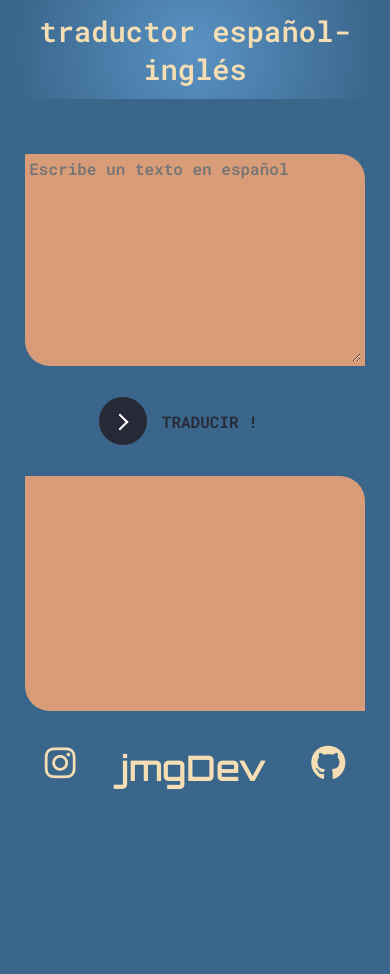
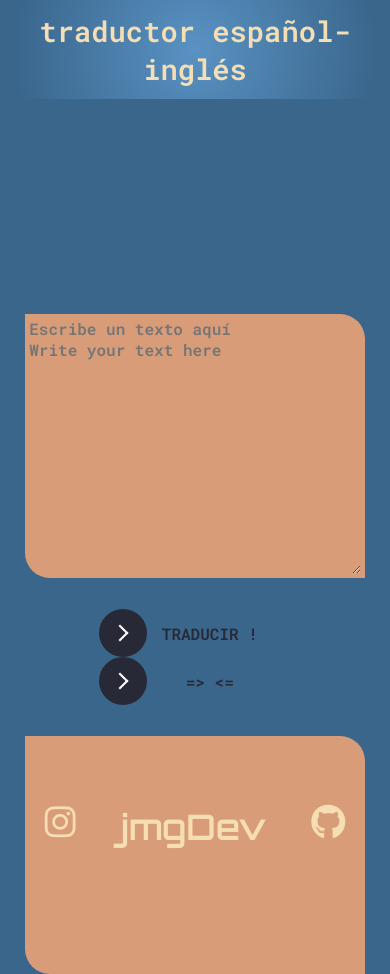
Before and after one commit to josuemguinazu/textTranslate, a plain HTML site: page index.html in a window 390 px wide. Before the commit the page ends 844 px from the top, so only its background shows below. Drawn offline with Linux system fonts and the light colour scheme.

Commit message:
display changes

```diff
--- a/index.html
+++ b/index.html
@@ -15,15 +15,21 @@
   </div>
   <main class="main">
     <div class="inputTxt">
-      <textarea name="" id="traducir" placeholder="Escribe un texto en español"></textarea>
+      <textarea name="" id="traducir" placeholder="Escribe un texto aquí          Write your text here"></textarea>
     </div>
 
-    <div class="">
+    <div class="buttons">
       <button id="btnTraducir" class="learn-more">
         <span class="circle" aria-hidden="true">
           <span class="icon arrow"></span>
         </span>
         <span class="button-text">Traducir !</span>
+      </button>
+      <button id="btnToggle" class="learn-more">
+        <span class="circle" aria-hidden="true">
+          <span class="icon arrow"></span>
+        </span>
+        <span id="toggLang" class="button-text"> => <= </span>
       </button>
     </div>
 
--- a/script.js
+++ b/script.js
@@ -18,23 +18,27 @@ const getApiTrad = async (traducirEsto) => {
     },
     body: `[{"Text":"${traducirEsto}"}]`,
   };
-  //elegir idioma al cual se va a traducir el texto escrito en el input
-  const traducirA = 'en';
+  const tradLang = 'en';
+
   const response = await fetch(
-    `https://microsoft-translator-text.p.rapidapi.com/translate?to%5B0%5D=${traducirA}&api-version=3.0&profanityAction=NoAction&textType=plain`,
+    `https://microsoft-translator-text.p.rapidapi.com/translate?to%5B0%5D=${tradLang}&api-version=3.0&profanityAction=NoAction&textType=plain`,
     options
   );
+  //elegir idioma al cual se va a traducir el texto escrito en el input
+  const toggLang = document.querySelector('#toggLang'); // ? BOTON CAMBIAR IDIOMA
+  toggLang.addEventListener('click', changeLang(tradLang));
+
   traducirTexto(response);
-  /*
-    .then((response) => response.json())
-    .then((response) => {
-      const txtTraducido = response[0].translations[0].text;
-      console.log(txtTraducido);
-      insertTextoTraducido(txtTraducido);
-    })
-    .catch((err) => console.error(err));
-    */
 };
+const changeLang = async (tradLang) => {
+  if (tradLang === 'en') {
+    tradLang = 'es';
+  } else {
+    tradLang = 'en';
+  }
+  console.log(tradLang);
+};
+
 const traducirTexto = async (response) => {
   const res = await response.json();
   const txtTraducido = res[0].translations[0].text;
--- a/style.css
+++ b/style.css
@@ -60,7 +60,7 @@ h1 {
 .insertTxt {
   padding: 1%;
   width: 30%;
-  height: 90%;
+  min-height: 90%;
   background-color: #d99c79;
   font-size: 1.4rem;
   border-bottom-left-radius: 25px;
@@ -71,6 +71,13 @@ h1 {
     20.3px 19.4px 17.9px rgba(0, 0, 0, 0.042), 38px 36.3px 33.4px rgba(0, 0, 0, 0.05), 91px 87px 80px rgba(0, 0, 0, 0.07);
   transition: 0.5s;
 }
+.buttons {
+  display: flex;
+  flex-direction: column;
+  justify-content: space-evenly;
+  height: 100%;
+}
+
 /* footer */
 .icons {
   margin-top: 32vh;
@@ -184,30 +191,32 @@ button:hover .button-text {
   .titulo {
     width: 100%;
     font-size: 0.9rem;
-    margin-bottom: 14%;
+    margin-bottom: 55%;
   }
   .main {
+    height: 16rem;
     flex-direction: column;
-    height: 66vh;
   }
   .inputTxt {
+    height: 16rem;
     width: 85%;
     margin-bottom: 8%;
   }
   #traducir {
-    height: 100%;
+    height: 16rem;
     font-size: 1rem;
     border-bottom-left-radius: 25px;
     border-top-right-radius: 25px;
   }
   .insertTxt {
+    height: 2%;
     width: 85%;
     margin-top: 8%;
     font-size: 1rem;
-    height: 100%;
   }
+
   .icons {
-    margin-top: 4vh;
+    margin-top: 60%;
   }
   .icon {
     margin-bottom: 14%;
```
